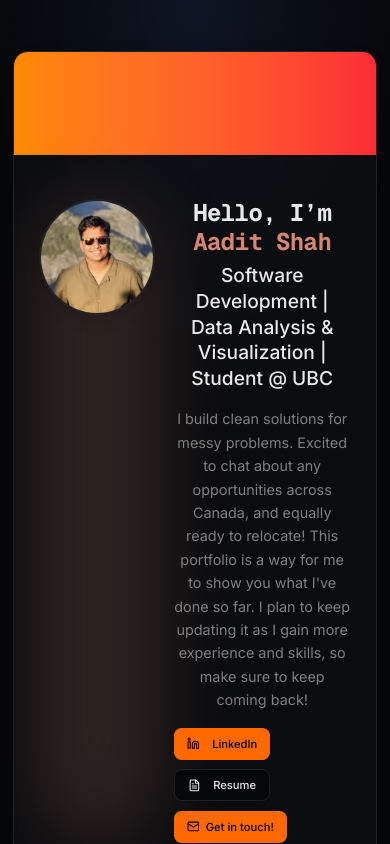
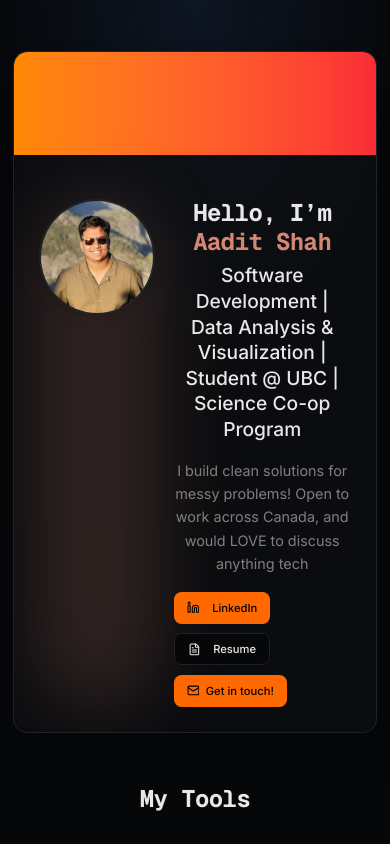
Before and after one commit to ash160606/portfolio-website, a Next.js app: page / in a window 390 px wide. Shown: the top 844 px of the page. Built offline with nearby package versions, Linux system fonts and the light colour scheme.

Commit message:
Added bio diffs for mobile vs desktop

```diff
--- a/components/ProfileCard.tsx
+++ b/components/ProfileCard.tsx
@@ -60,7 +60,10 @@ export function ProfileCard({ profile }: ProfileCardProps) {
               </div>
 
               <p className="self-start max-w-lg text-lg leading-relaxed text-muted-foreground">
-                {profile.bio}
+                {/* Mobile bio */}
+                <span className="md:hidden">{profile.bioShort}</span>
+                {/* Desktop bio */}
+                <span className="hidden md:inline">{profile.bio}</span>
               </p>
 
               <SocialButtons links={profile.links} />
--- a/lib/profile.ts
+++ b/lib/profile.ts
@@ -2,6 +2,7 @@ export type ProfileConfig = {
   name: string;
   tagline: string;
   bio: string;
+  bioShort : string;
   image: string;
   imageAlt: string;
   email: string;
@@ -15,8 +16,9 @@ export type ProfileConfig = {
 export const profile: ProfileConfig = {
   name: 'Aadit Shah',
   tagline:
-    'Software Development | Data Analysis & Visualization | Student @ UBC',
+    'Software Development | Data Analysis & Visualization | Student @ UBC | Science Co-op Program',
   bio: "I build clean solutions for messy problems. Excited to chat about any opportunities across Canada, and equally ready to relocate! This portfolio is a way for me to show you what I've done so far. I plan to keep updating it as I gain more experience and skills, so make sure to keep coming back!",
+  bioShort: "I build clean solutions for messy problems! Open to work across Canada, and would LOVE to discuss anything tech",
   image: '/me.png',
   imageAlt: 'Portrait photo of Aadit Shah',
   email: 'shahaadit2016@gmail.com',
```
